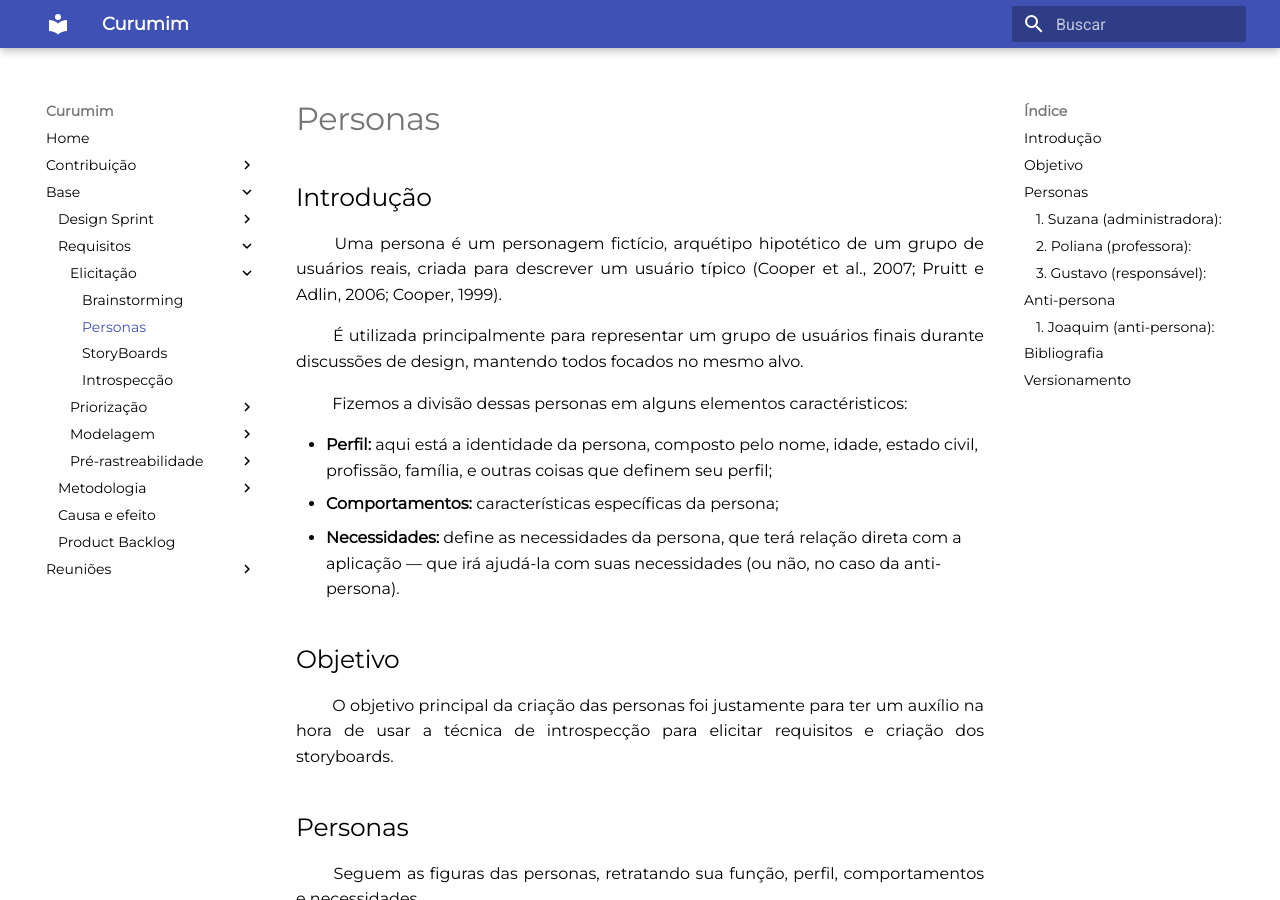
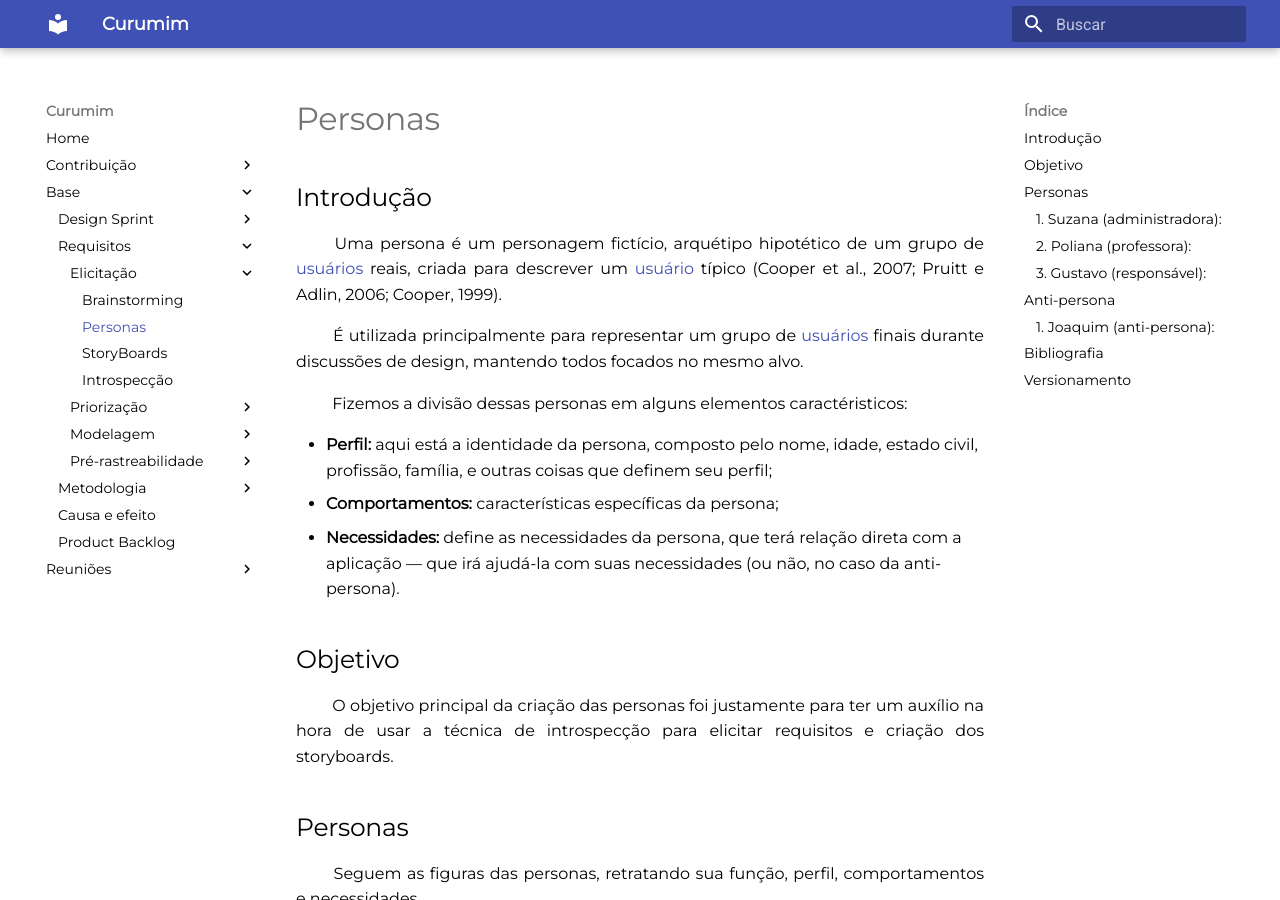
Before and after one commit to UnBArqDsw2021-1/2021.1_G6_Curumim, an MkDocs documentation site: the page built from docs/base/requisitos/elicitacao/personas.md, in a window 1280 px wide and 900 px high. Built offline with MkDocs 1.6.1 and Material for MkDocs 9.7.7, drawn with Linux system fonts in a browser that asks for light colours; part of the change alters nothing that is shown; some of the changed text lies outside the part shown.

```diff
--- a/docs/base/requisitos/elicitacao/personas.md
+++ b/docs/base/requisitos/elicitacao/personas.md
@@ -1,10 +1,10 @@
 ## Introdução
 &emsp;&emsp;
-Uma persona é um personagem fictício, arquétipo hipotético de um grupo de usuários reais, criada para descrever um usuário típico (Cooper et al., 2007; Pruitt e Adlin, 2006; Cooper, 1999).
+Uma persona é um personagem fictício, arquétipo hipotético de um grupo de [usuários](../modelagem/lexicos.md/#lexico-usuario) reais, criada para descrever um [usuário](../modelagem/lexicos.md/#lexico-usuario) típico (Cooper et al., 2007; Pruitt e Adlin, 2006; Cooper, 1999).
 &emsp;&emsp;
 
 &emsp;&emsp;
-É utilizada principalmente para representar um grupo de usuários finais durante discussões de design, mantendo todos focados no mesmo alvo.
+É utilizada principalmente para representar um grupo de [usuários](../modelagem/lexicos.md/#lexico-usuario) finais durante discussões de design, mantendo todos focados no mesmo alvo.
 &emsp;&emsp;
 
 &emsp;&emsp;
@@ -46,7 +46,6 @@ Segue a figura da anti-persona, retratando sua função, perfil, comportamentos
 ![Personas](../../../assets/imagens/personas/1antipersona-joaquim.jpg)
 <center>[Figura 4: Antipersona 1 - Joaquim Lima](../../../assets/imagens/personas/1antipersona-joaquim.jpg)</center>
 
-
 ## Bibliografia
 
 > - BARBOSA. Simone. SILVA. Bruno. 2010. Interação Humano-computador.
@@ -58,3 +57,4 @@ Segue a figura da anti-persona, retratando sua função, perfil, comportamentos
 |1.0|29/07/2021| Abertura de Documento | Gabriel Bonifácio |
 |2.0|04/08/2021| Vetorização das personas e ajuste de espaçamento | Gabriel Bonifácio |
 |2.1|05/08/2021| Ajustando vetorização das personas | Gabriel Bonifácio |
+|2.2|06/08/2021| Adição de hiperlinks dos léxicos | Gabriel Bonifácio |
```
